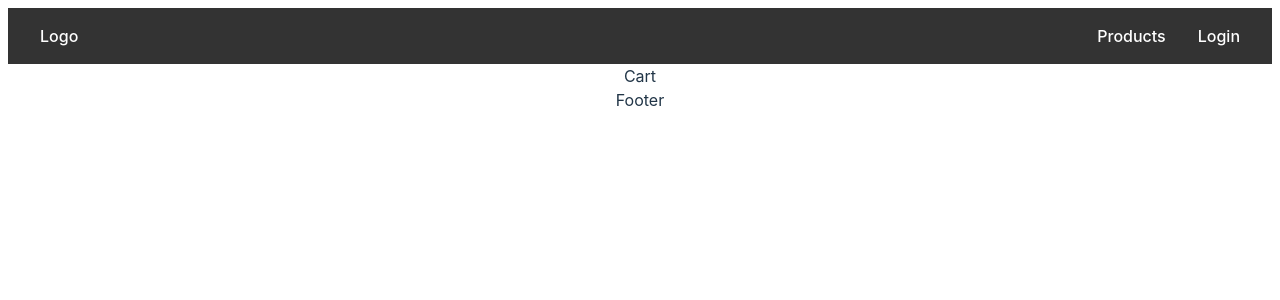
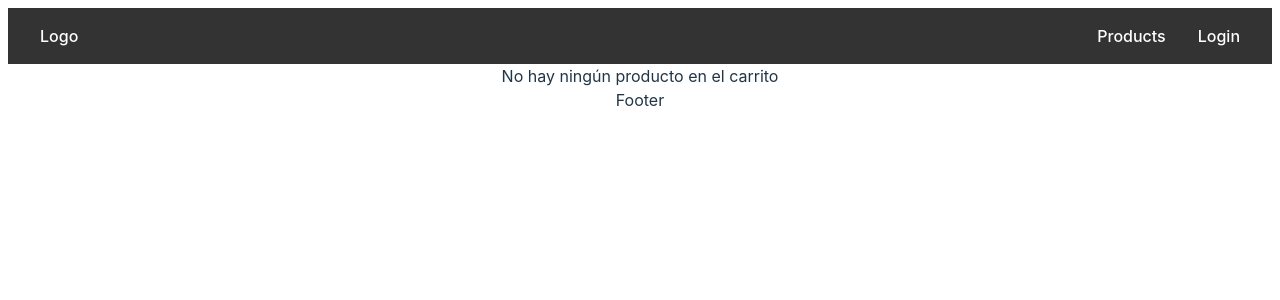
Before and after one commit to sentobc13/Proyecto-ecommerce-react, a React (Vite) app: page /cart in a window 1280 px wide. Shown: the top 300 px of the page. Built offline with nearby package versions, Linux system fonts and the light colour scheme.

Commit message:
cart en proceso

```diff
--- a/src/components/Cart/Cart.jsx
+++ b/src/components/Cart/Cart.jsx
@@ -1,8 +1,26 @@
-import React from 'react'
+import { useContext } from 'react'
+import { ProductsContext } from '../../context/ProductsContext/ProductsState'
 
 const Cart = () => {
+  const { cart } = useContext(ProductsContext);
+  console.log(cart);
+
+  if (cart.length == 0) {
+    return <span>No hay ningún producto en el carrito</span>;
+
+  }
+
+  const cartItem = cart.map((cartItem, i) => {
+    return (
+      <div className="cart" key={i}>
+        <span>{cartItem.name}</span>
+        <span>{cartItem.price.toFixed(2)}</span>
+      </div>
+    )
+
+  });
   return (
-    <div>Cart</div>
+    <div>{cartItem}</div>
   )
 }
 
--- a/src/components/Products/Products.jsx
+++ b/src/components/Products/Products.jsx
@@ -9,7 +9,6 @@ const Products = () => {
 
   }, []);
 
-
   return (
     <>
     <Product products = {products}/>
--- a/src/context/ProductsContext/ProductsReducer.js
+++ b/src/context/ProductsContext/ProductsReducer.js
@@ -7,6 +7,11 @@ const products = (state, action) => {
                 ...state,
                 products: action.payload,
             };
+        case "ADD_CART":
+            return {
+                ...state,
+                cart: [...state.cart, action.payload],
+            };
 
         default:
             return state;
--- a/src/context/ProductsContext/ProductsState.jsx
+++ b/src/context/ProductsContext/ProductsState.jsx
@@ -2,8 +2,10 @@ import React, { createContext, useReducer } from 'react';
 import ProductsReducer from './ProductsReducer'
 import axios from 'axios'
 
+const cart = JSON.parse(localStorage.getItem("cart")) || []
 const initialState = {
   products: [],
+  cart: cart
 };
 
 export const ProductsContext = createContext(initialState);
@@ -20,12 +22,21 @@ export const ProductsProvider = ({ children }) => {
     dispatch(action)
   }
 
+const addCart = (product) => {
+  dispatch({
+    type: "ADD_CART",
+    payload: product,
+  });
+}
+
 
   return (
     <ProductsContext.Provider
       value={{
         products: state.products,
+        cart: state.cart,
         getProducts,
+        addCart
       }}>
         {children}
 
```
